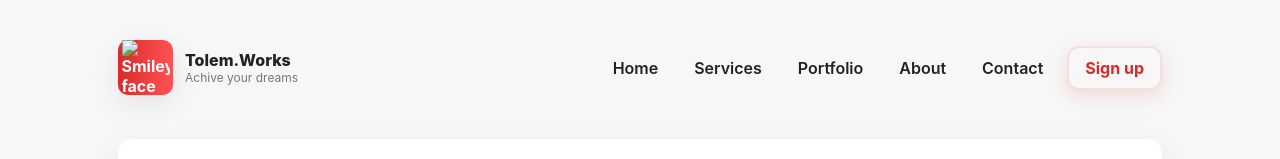
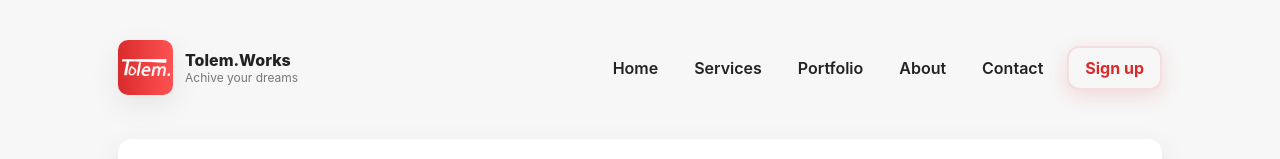
Before and after one commit to Rivx2806/Tolem.works, a plain HTML site: page index.html in a window 1280 px wide. Shown: the top 159 px of the page. Drawn offline with Linux system fonts and the light colour scheme; files whose address does not match are found by name.

Commit message:
Initial commit

```diff
--- a/index.html
+++ b/index.html
@@ -105,7 +105,7 @@
   <header class="wrap">
     <div class="nav">
       <div class="brand">
-        <div class="logo"><img src="C:\Users\User\Pictures\Tolem Logos\Rectangle 1.png" alt="Smiley face" width="48" hight="48"></div>
+        <div class="logo"><img src="C:\Tolem.Works website\Rectangle 1.png" alt="Smiley face" width="48" hight="48"></div>
         <div>
           <div style="font-weight:800">Tolem.Works</div>
           <div style="font-size:12px;color:#777">Achive your dreams</div>
```
Also changed, not shown: images/Rectangle 1.png (added), images/tolem on white.png (added).
